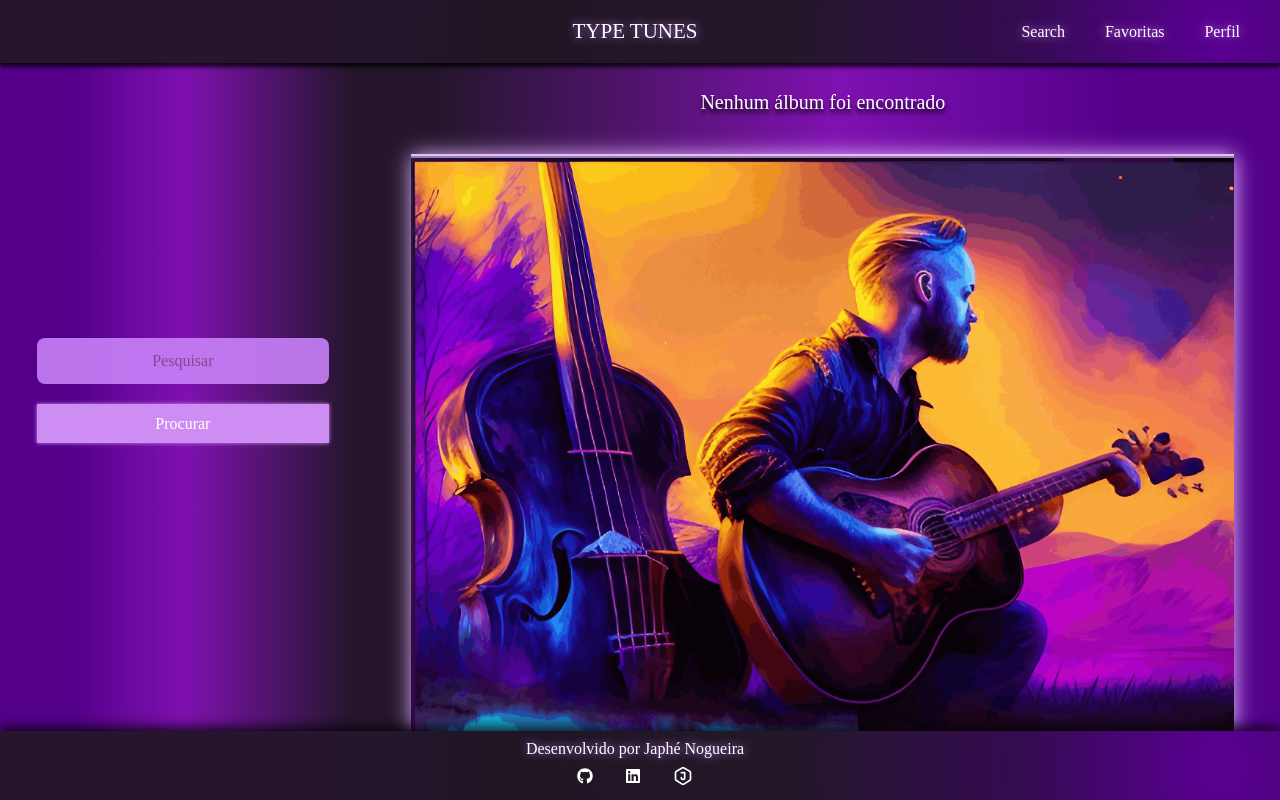
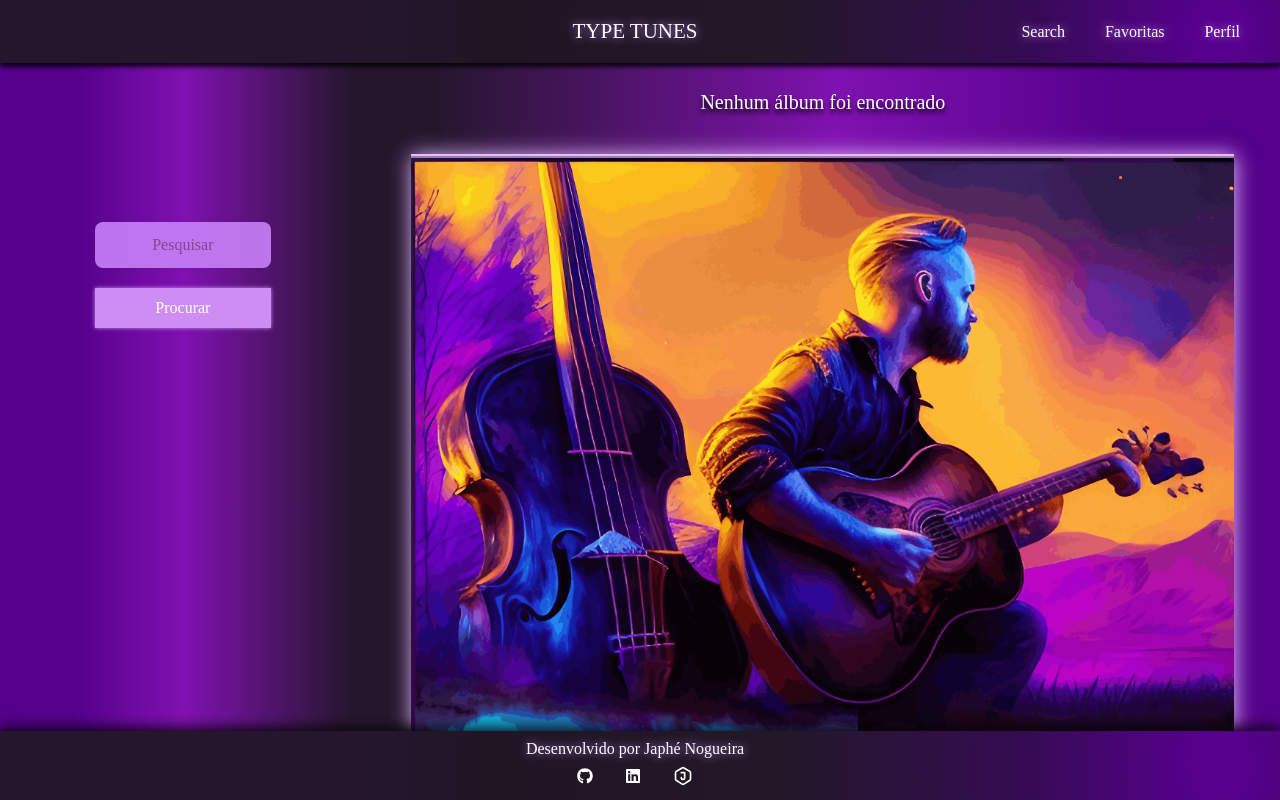
Before and after one commit to cafe51/Type-Tunes, a React (Create React App) app: page /search in a window 1280 px wide. Built offline with nearby package versions, Linux system fonts and the light colour scheme.

Commit message:
tela de listagem de albuns estilizada para telas grandes

```diff
--- a/src/pages/AlbumList/AlbumCard.tsx
+++ b/src/pages/AlbumList/AlbumCard.tsx
@@ -23,10 +23,10 @@ export default class AlbumCard extends React.Component<AlbumCardProps> {
         >
           <div>
             <img alt={ collectionName } src={ artworkUrl100 } />
-            <h3 data-testid="album-name">{collectionName}</h3>
-            <h4>$ { collectionPrice }</h4>
           </div>
         </Link>
+        <h3 data-testid="album-name">{collectionName}</h3>
+        <h4>$ { collectionPrice }</h4>
       </AlbumCardWrapper>
     );
   }
--- a/src/pages/AlbumList/AlbumCardsList.tsx
+++ b/src/pages/AlbumList/AlbumCardsList.tsx
@@ -3,7 +3,7 @@ import AlbumCard from './AlbumCard';
 import { AlbumCardsListProps } from '../../types';
 import { IAlbumData } from '../../interfaces';
 import { AlbumCardsListWrapper, SearchResultsWrapper } from '../../styles/AlbumStyles';
-import { BackGroundImage } from '../../styles/SearchStyles';
+import { BackGroundImage, BackGroundImageOnlyMobile } from '../../styles/SearchStyles';
 
 
 export default class AlbumCardsList extends React.Component<AlbumCardsListProps> {
@@ -21,7 +21,7 @@ export default class AlbumCardsList extends React.Component<AlbumCardsListProps>
               {displayedResult.map(
                 (albumData: IAlbumData) => <AlbumCard albumData={ albumData } key={ albumData.collectionId }/>,
               )}
-              <BackGroundImage />
+              <BackGroundImageOnlyMobile />
             </SearchResultsWrapper>
           )
           : <BackGroundImage /> }
--- a/src/pages/AlbumList/SearchSection.tsx
+++ b/src/pages/AlbumList/SearchSection.tsx
@@ -2,7 +2,7 @@ import React from 'react';
 import SearchForm from './SearchForm';
 import SearchResults from './SearchResults';
 import { SearchSectionProps } from '../../types';
-import { SearchSectionWrapper } from '../../styles/SearchStyles';
+import { SearchSectionWrapper, SearchFormWrapper } from '../../styles/SearchStyles';
 
 
 
@@ -13,12 +13,14 @@ class SearchSection extends React.Component<SearchSectionProps> {
 
     return (
       <SearchSectionWrapper>
+        <SearchFormWrapper>
           <SearchForm
             artistNameInput={artistNameInput}
             handleChange={handleInputChange}
             handleClick={fetchArtistAlbums}
             disabled={isFormDisabled}
           />
+        </SearchFormWrapper>
         <SearchResults
           displayedResult={displayedResult}
           searchedArtist={searchedArtist}
--- a/src/styles/AlbumStyles.ts
+++ b/src/styles/AlbumStyles.ts
@@ -21,8 +21,6 @@ export const AlbumWrapper = styled.div`
 export const AlbumCardsListWrapper = styled.div`
   ${flexCenterColumn}
   width: 100%;
-  height: 100%;
-  /* background-color: yellow; */
   justify-content: space-around;
 
   h2 {
@@ -33,6 +31,8 @@ export const AlbumCardsListWrapper = styled.div`
   }
 
   @media (min-width: 768px) {
+    /* width: 50%; */
+    /* height: 100%; */
     /* margin: 30%; */
     /* width: 40%; */
     /* background-color: yellow; */
@@ -43,15 +43,19 @@ export const SearchResultsWrapper = styled.div`
   ${flexCenterColumn}
   width: 99%;
 
-  /* @media (min-width: 768px) {
-    margin: 30%;
-    width: 40%;
-  } */
+  @media (min-width: 768px) {
+    flex-direction: row;
+    justify-content: center;
+    flex-wrap: wrap;
+    gap: 20px;
+  }
 `;
 
 
 
 export const AlbumCardWrapper = styled.div`
+  display: flex;
+  flex-direction: column;
   border-radius: 10px;
   box-shadow: 2px 2px 8px #C881F8;
   margin-bottom: 40px;
@@ -67,4 +71,12 @@ export const AlbumCardWrapper = styled.div`
   a {
     text-decoration: none;
   }
+
+  @media (min-width: 768px) {
+    justify-content: space-between;
+    width: 30%;
+    height: 300px;
+    padding-left: 10px;
+    padding-right: 10px;
+  }
 `;
--- a/src/styles/SearchStyles.ts
+++ b/src/styles/SearchStyles.ts
@@ -16,10 +16,24 @@ export const SearchWrapper = styled.div`
   padding-top: 100px;
   height: 100%;
   @media (min-width: 768px) {
-    /* margin: 30%; */
-    /* background-color: green; */
     padding-top: 50px;
-    /* width: 40%; */
+  }
+`;
+
+export const SearchFormWrapper = styled.div`
+  @media (min-width: 768px) {
+    display: flex;
+    flex-direction: column;
+    align-items: center;
+    width: 40%;
+    height: 100%;
+    height: 100%;
+    background: linear-gradient(
+        90deg,
+        #54008B 20.29%,
+        #7F11B0 50.42%,
+        #25162E 95.83%
+        );
   }
 `;
 
@@ -31,24 +45,14 @@ export const Form = styled.form`
   margin: auto;
 
   @media (min-width: 768px) {
-    /* margin: 30%; */
-    /* background-color: yellow; */
-    background: linear-gradient(
-      90deg,
-      #54008B 20.29%,
-      #7F11B0 50.42%,
-      #25162E 95.83%
-      );
+    position: fixed;
+    width: fit-content;
     justify-content: center;
-    height: 100%;
-    width: 40%;
+    height: 450px;
 
   }
 `;
 
-// #25162E 34.29%,
-// #7F11B0 65.42%,
-// #54008B 87.83%
 
 export const InputWrapper = styled.div`
   width: 80%;
@@ -83,3 +87,17 @@ export const BackGroundImage = styled.div`
     background-size: cover;
   }
 `;
+
+export const BackGroundImageOnlyMobile = styled.div`
+  width: 100%;
+  height: 200px;
+  background-image: url(${backgroundSerchScreen});
+  background-repeat: no-repeat;
+  background-size: 120%;
+  border-top: 4px ridge #e4bcff;
+  box-shadow: 1px 1px 20px #e4bcff;
+
+  @media (min-width: 768px) {
+    width: 90%;
+  }
+`;
```
Lines whose indentation alone changed are shown as unchanged.
